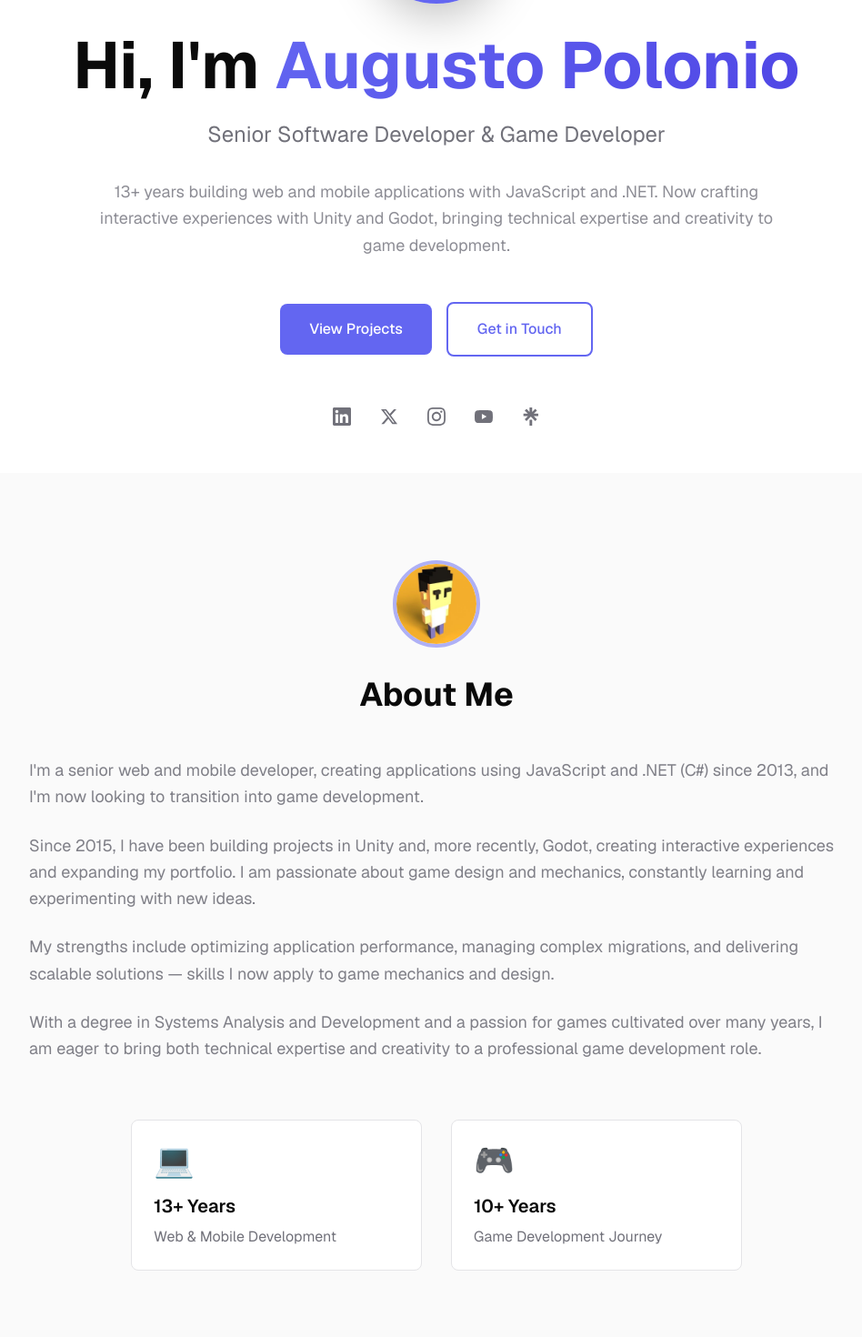
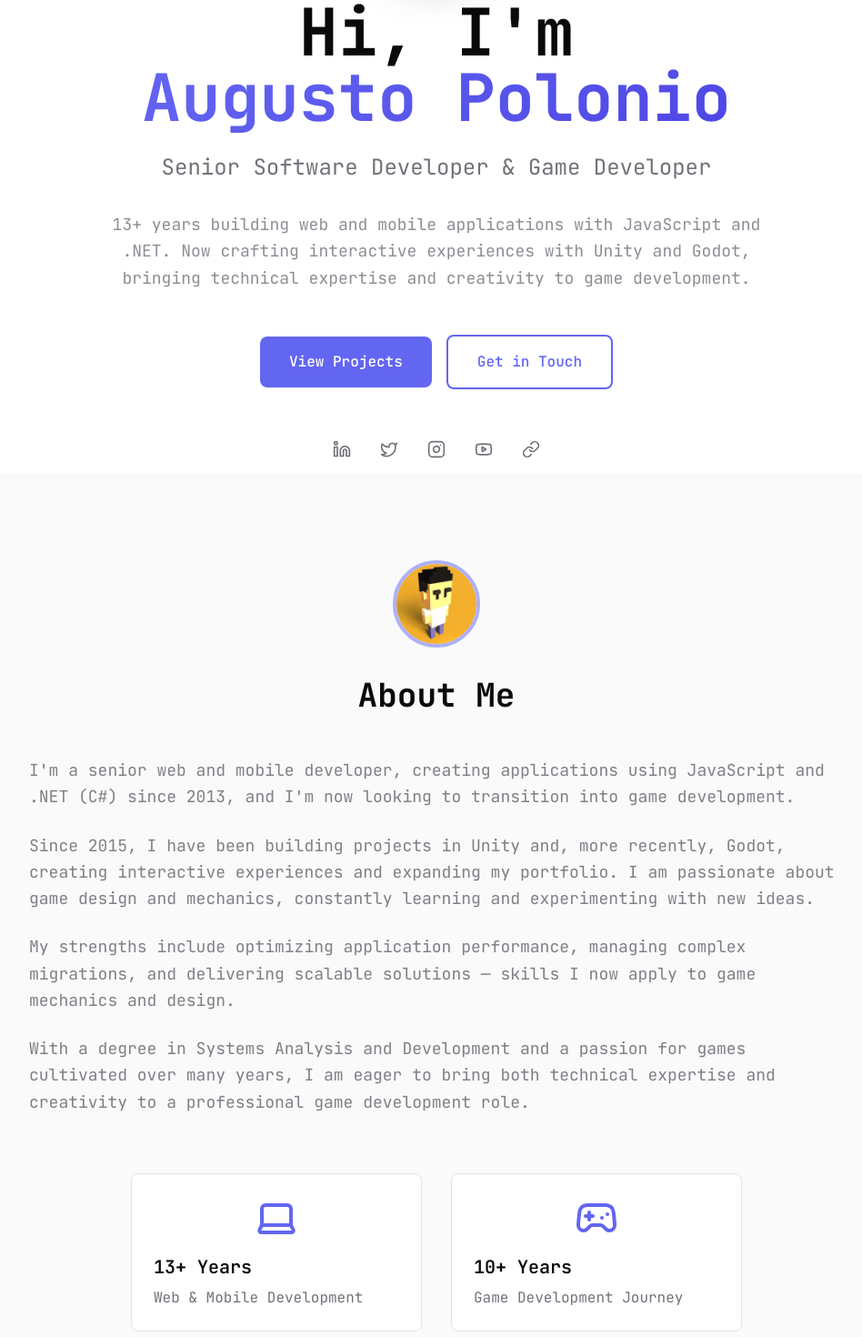
Before and after one commit to augustopolonio/augustopolonio-website, a Next.js app: page / in a window 1280 px wide. Shown: the part 280-1750 px from the top of the page at 91% size, without its empty margins (160-1108 px from the left). Built offline with nearby package versions, Linux system fonts and the light colour scheme.

Commit message:
feat: integrate lucide-react icons and update font styles

```diff
--- a/app/components/Navigation.tsx
+++ b/app/components/Navigation.tsx
@@ -2,6 +2,7 @@
 
 import Link from 'next/link';
 import { useState } from 'react';
+import { Menu, X } from 'lucide-react';
 
 export default function Navigation() {
   const [isMenuOpen, setIsMenuOpen] = useState(false);
@@ -36,21 +37,11 @@ export default function Navigation() {
             className="md:hidden p-2"
             aria-label="Toggle menu"
           >
-            <svg
-              className="w-6 h-6"
-              fill="none"
-              strokeLinecap="round"
-              strokeLinejoin="round"
-              strokeWidth="2"
-              viewBox="0 0 24 24"
-              stroke="currentColor"
-            >
-              {isMenuOpen ? (
-                <path d="M6 18L18 6M6 6l12 12" />
-              ) : (
-                <path d="M4 6h16M4 12h16M4 18h16" />
-              )}
-            </svg>
+            {isMenuOpen ? (
+              <X className="w-6 h-6" />
+            ) : (
+              <Menu className="w-6 h-6" />
+            )}
           </button>
         </div>
 
--- a/app/components/SocialLinks.tsx
+++ b/app/components/SocialLinks.tsx
@@ -1,49 +1,31 @@
+import { Linkedin, Twitter, Instagram, Youtube, Link as LinkIcon } from 'lucide-react';
+
 export default function SocialLinks() {
   const socials = [
     {
       name: 'LinkedIn',
       url: 'https://www.linkedin.com/in/augustopolonio/',
-      icon: (
-        <svg className="w-5 h-5" fill="currentColor" viewBox="0 0 24 24">
-          <path d="M20.447 20.452h-3.554v-5.569c0-1.328-.027-3.037-1.852-3.037-1.853 0-2.136 1.445-2.136 2.939v5.667H9.351V9h3.414v1.561h.046c.477-.9 1.637-1.85 3.37-1.85 3.601 0 4.267 2.37 4.267 5.455v6.286zM5.337 7.433c-1.144 0-2.063-.926-2.063-2.065 0-1.138.92-2.063 2.063-2.063 1.14 0 2.064.925 2.064 2.063 0 1.139-.925 2.065-2.064 2.065zm1.782 13.019H3.555V9h3.564v11.452zM22.225 0H1.771C.792 0 0 .774 0 1.729v20.542C0 23.227.792 24 1.771 24h20.451C23.2 24 24 23.227 24 22.271V1.729C24 .774 23.2 0 22.222 0h.003z"/>
-        </svg>
-      ),
+      icon: <Linkedin className="w-5 h-5" />,
     },
     {
       name: 'X (Twitter)',
       url: 'https://x.com/augustopolonio',
-      icon: (
-        <svg className="w-5 h-5" fill="currentColor" viewBox="0 0 24 24">
-          <path d="M18.244 2.25h3.308l-7.227 8.26 8.502 11.24H16.17l-5.214-6.817L4.99 21.75H1.68l7.73-8.835L1.254 2.25H8.08l4.713 6.231zm-1.161 17.52h1.833L7.084 4.126H5.117z"/>
-        </svg>
-      ),
+      icon: <Twitter className="w-5 h-5" />,
     },
     {
       name: 'Instagram',
       url: 'https://www.instagram.com/gutopolonio',
-      icon: (
-        <svg className="w-5 h-5" fill="currentColor" viewBox="0 0 24 24">
-          <path d="M12 2.163c3.204 0 3.584.012 4.85.07 3.252.148 4.771 1.691 4.919 4.919.058 1.265.069 1.645.069 4.849 0 3.205-.012 3.584-.069 4.849-.149 3.225-1.664 4.771-4.919 4.919-1.266.058-1.644.07-4.85.07-3.204 0-3.584-.012-4.849-.07-3.26-.149-4.771-1.699-4.919-4.92-.058-1.265-.07-1.644-.07-4.849 0-3.204.013-3.583.07-4.849.149-3.227 1.664-4.771 4.919-4.919 1.266-.057 1.645-.069 4.849-.069zm0-2.163c-3.259 0-3.667.014-4.947.072-4.358.2-6.78 2.618-6.98 6.98-.059 1.281-.073 1.689-.073 4.948 0 3.259.014 3.668.072 4.948.2 4.358 2.618 6.78 6.98 6.98 1.281.058 1.689.072 4.948.072 3.259 0 3.668-.014 4.948-.072 4.354-.2 6.782-2.618 6.979-6.98.059-1.28.073-1.689.073-4.948 0-3.259-.014-3.667-.072-4.947-.196-4.354-2.617-6.78-6.979-6.98-1.281-.059-1.69-.073-4.949-.073zm0 5.838c-3.403 0-6.162 2.759-6.162 6.162s2.759 6.163 6.162 6.163 6.162-2.759 6.162-6.163c0-3.403-2.759-6.162-6.162-6.162zm0 10.162c-2.209 0-4-1.79-4-4 0-2.209 1.791-4 4-4s4 1.791 4 4c0 2.21-1.791 4-4 4zm6.406-11.845c-.796 0-1.441.645-1.441 1.44s.645 1.44 1.441 1.44c.795 0 1.439-.645 1.439-1.44s-.644-1.44-1.439-1.44z"/>
-        </svg>
-      ),
+      icon: <Instagram className="w-5 h-5" />,
     },
     {
       name: 'YouTube',
       url: 'https://www.youtube.com/@gutopolonio',
-      icon: (
-        <svg className="w-5 h-5" fill="currentColor" viewBox="0 0 24 24">
-          <path d="M23.498 6.186a3.016 3.016 0 0 0-2.122-2.136C19.505 3.545 12 3.545 12 3.545s-7.505 0-9.377.505A3.017 3.017 0 0 0 .502 6.186C0 8.07 0 12 0 12s0 3.93.502 5.814a3.016 3.016 0 0 0 2.122 2.136c1.871.505 9.376.505 9.376.505s7.505 0 9.377-.505a3.015 3.015 0 0 0 2.122-2.136C24 15.93 24 12 24 12s0-3.93-.502-5.814zM9.545 15.568V8.432L15.818 12l-6.273 3.568z"/>
-        </svg>
-      ),
+      icon: <Youtube className="w-5 h-5" />,
     },
     {
       name: 'Linktree',
       url: 'https://linktree.com/augustopolonio',
-      icon: (
-        <svg className="w-5 h-5" fill="currentColor" viewBox="0 0 24 24">
-          <path d="m13.511 5.853 4.005-4.117 2.325 2.381-4.201 4.005h5.909v3.305h-5.937l4.229 4.108-2.325 2.334-5.741-5.769-5.741 5.769-2.325-2.325 4.229-4.108H2V8.122h5.909L3.708 4.117l2.325-2.381 4.005 4.117V0h3.473v5.853zM10.038 16.16h3.473v7.842h-3.473V16.16z"/>
-        </svg>
-      ),
+      icon: <LinkIcon className="w-5 h-5" />,
     },
   ];
 
--- a/app/globals.css
+++ b/app/globals.css
@@ -14,8 +14,8 @@
   --color-accent: var(--accent);
   --color-accent-dark: var(--accent-dark);
   --color-muted: var(--muted);
-  --font-sans: var(--font-geist-sans);
-  --font-mono: var(--font-geist-mono);
+  --font-sans: var(--font-jetbrains-mono);
+  --font-mono: var(--font-jetbrains-mono);
 }
 
 @media (prefers-color-scheme: dark) {
@@ -31,7 +31,7 @@
 body {
   background: var(--background);
   color: var(--foreground);
-  font-family: var(--font-geist-sans), system-ui, sans-serif;
+  font-family: var(--font-jetbrains-mono), 'Courier New', monospace;
 }
 
 @layer utilities {
--- a/app/layout.tsx
+++ b/app/layout.tsx
@@ -1,14 +1,9 @@
 import type { Metadata } from "next";
-import { Geist, Geist_Mono } from "next/font/google";
+import { JetBrains_Mono } from "next/font/google";
 import "./globals.css";
 
-const geistSans = Geist({
-  variable: "--font-geist-sans",
-  subsets: ["latin"],
-});
-
-const geistMono = Geist_Mono({
-  variable: "--font-geist-mono",
+const jetbrainsMono = JetBrains_Mono({
+  variable: "--font-jetbrains-mono",
   subsets: ["latin"],
 });
 
@@ -30,7 +25,7 @@ export default function RootLayout({
   return (
     <html lang="en">
       <body
-        className={`${geistSans.variable} ${geistMono.variable} antialiased`}
+        className={`${jetbrainsMono.variable} antialiased`}
       >
         {children}
       </body>
--- a/app/page.tsx
+++ b/app/page.tsx
@@ -3,6 +3,7 @@ import SocialLinks from './components/SocialLinks';
 import Link from 'next/link';
 import Image from 'next/image';
 import { getWebMobileYears, getGameDevYears } from './utils/calculateExperience';
+import { ArrowRight, CheckCircle2, Laptop, Gamepad2 } from 'lucide-react';
 
 export default function Home() {
   const webMobileYears = getWebMobileYears();
@@ -107,12 +108,16 @@ export default function Home() {
 
             <div className="grid md:grid-cols-2 gap-8 mt-16 max-w-2xl mx-auto">
               <div className="p-6 bg-background rounded-lg border border-zinc-200 dark:border-zinc-800">
-                <div className="text-4xl mb-4">💻</div>
+                <div className="flex justify-center mb-4">
+                  <Laptop className="w-12 h-12 text-accent" />
+                </div>
                 <h3 className="text-xl font-semibold mb-2">{webMobileYears}+ Years</h3>
                 <p className="text-muted">Web & Mobile Development</p>
               </div>
               <div className="p-6 bg-background rounded-lg border border-zinc-200 dark:border-zinc-800">
-                <div className="text-4xl mb-4">🎮</div>
+                <div className="flex justify-center mb-4">
+                  <Gamepad2 className="w-12 h-12 text-accent" />
+                </div>
                 <h3 className="text-xl font-semibold mb-2">{gameDevYears}+ Years</h3>
                 <p className="text-muted">Game Development Journey</p>
               </div>
@@ -163,9 +168,7 @@ export default function Home() {
                       className="inline-flex items-center text-accent hover:text-accent-dark font-medium"
                     >
                       View Project
-                      <svg className="w-4 h-4 ml-2 group-hover:translate-x-1 transition-transform" fill="none" viewBox="0 0 24 24" stroke="currentColor">
-                        <path strokeLinecap="round" strokeLinejoin="round" strokeWidth={2} d="M9 5l7 7-7 7" />
-                      </svg>
+                      <ArrowRight className="w-4 h-4 ml-2 group-hover:translate-x-1 transition-transform" />
                     </a>
                   )}
                 </div>
--- a/app/work-experience/page.tsx
+++ b/app/work-experience/page.tsx
@@ -3,6 +3,7 @@ import SocialLinks from '../components/SocialLinks';
 import Link from 'next/link';
 import Image from 'next/image';
 import { getWebMobileYears } from '../utils/calculateExperience';
+import { ArrowLeft, CheckCircle2 } from 'lucide-react';
 
 export default function WorkExperience() {
   const webMobileYears = getWebMobileYears();
@@ -36,9 +37,7 @@ export default function WorkExperience() {
               href="/"
               className="inline-flex items-center text-accent hover:text-accent-dark mb-8"
             >
-              <svg className="w-5 h-5 mr-2" fill="none" viewBox="0 0 24 24" stroke="currentColor">
-                <path strokeLinecap="round" strokeLinejoin="round" strokeWidth={2} d="M15 19l-7-7 7-7" />
-              </svg>
+              <ArrowLeft className="w-5 h-5 mr-2" />
               Back to Home
             </Link>
 
@@ -84,9 +83,7 @@ export default function WorkExperience() {
                     <ul className="space-y-2">
                       {exp.highlights.map((highlight, hIndex) => (
                         <li key={hIndex} className="flex items-start">
-                          <svg className="w-5 h-5 text-accent mt-0.5 mr-2 flex-shrink-0" fill="currentColor" viewBox="0 0 20 20">
-                            <path fillRule="evenodd" d="M10 18a8 8 0 100-16 8 8 0 000 16zm3.707-9.293a1 1 0 00-1.414-1.414L9 10.586 7.707 9.293a1 1 0 00-1.414 1.414l2 2a1 1 0 001.414 0l4-4z" clipRule="evenodd" />
-                          </svg>
+                          <CheckCircle2 className="w-5 h-5 text-accent mt-0.5 mr-2 flex-shrink-0" />
                           <span className="text-muted/90">{highlight}</span>
                         </li>
                       ))}
--- a/package.json
+++ b/package.json
@@ -9,6 +9,7 @@
     "lint": "eslint"
   },
   "dependencies": {
+    "lucide-react": "^0.562.0",
     "next": "16.1.1",
     "react": "19.2.3",
     "react-dom": "19.2.3"
```
Also changed, not shown: 1 other file (tests, documents, lock files or other folders).
